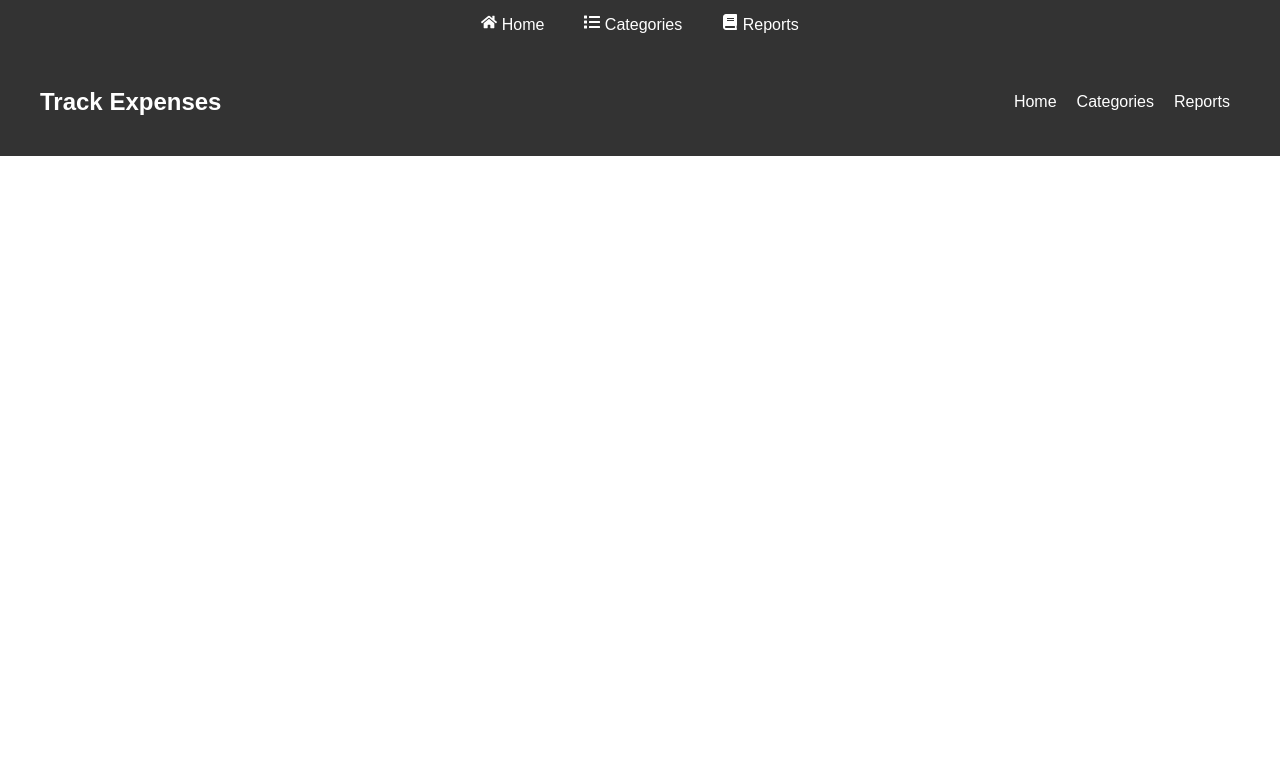
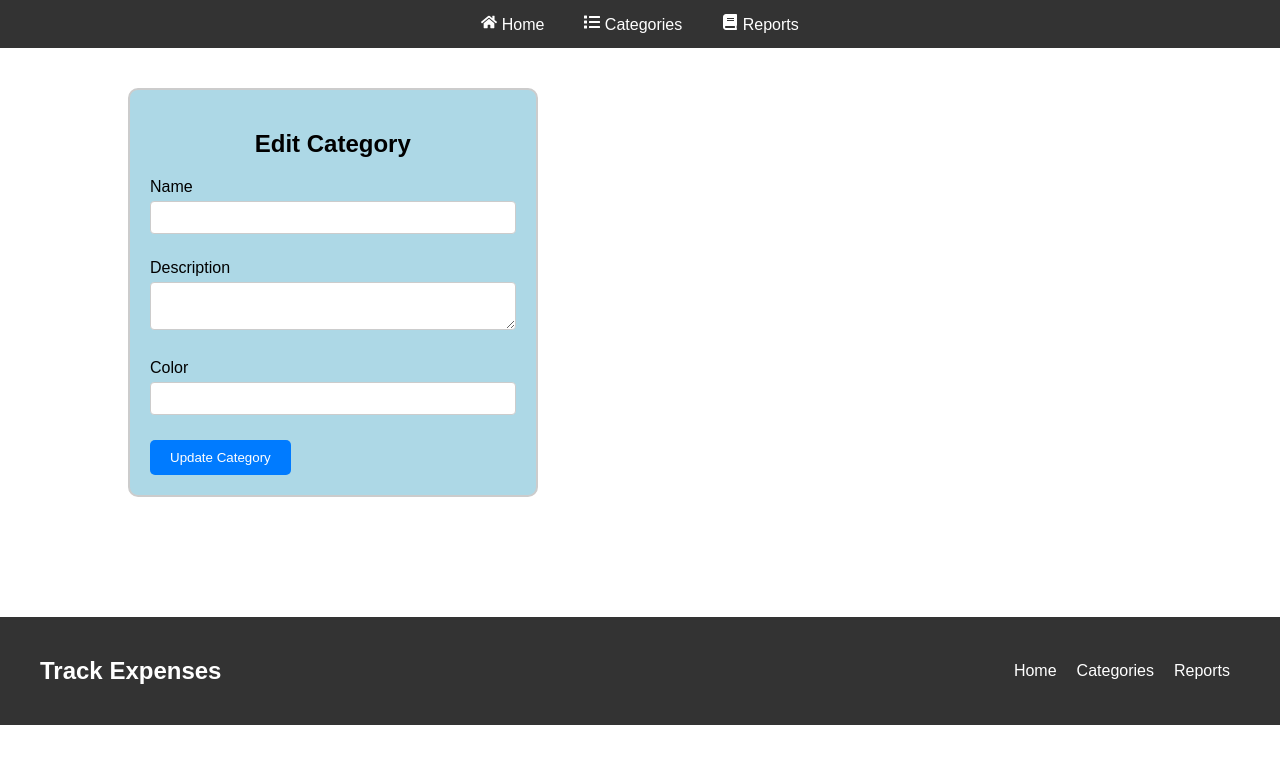
Before and after one commit to jjsn10/cs320, a React (Create React App) app in the folder src/main/frontend/: page /edit-category/1 in a window 1280 px wide. Shown: the top 764 px of the page. Built offline with nearby package versions, Linux system fonts and the light colour scheme; no server answers.

Commit message:
Category CRUD backend and frontend finished

```diff
--- a/src/main/frontend/src/Category.js
+++ b/src/main/frontend/src/Category.js
@@ -1,8 +1,8 @@
-import React, { useState } from "react";
+import React, { useState, useEffect } from "react";
 import { Link } from "react-router-dom";
+import { FontAwesomeIcon } from "@fortawesome/react-fontawesome";
+import { faTrash, faEdit } from "@fortawesome/free-solid-svg-icons";
 import './App.css';
-import {FontAwesomeIcon} from "@fortawesome/react-fontawesome";
-import {faMinus, faPlus, faTrash, faEdit} from "@fortawesome/free-solid-svg-icons";
 
 const Category = () => {
     const [formData, setFormData] = useState({
@@ -10,6 +10,22 @@ const Category = () => {
         description: "",
         color: ""
     });
+    const [categories, setCategories] = useState([]);
+    const [message, setMessage] = useState("");
+
+    useEffect(() => {
+        fetchCategories();
+    }, []);
+
+    const fetchCategories = async () => {
+        try {
+            const response = await fetch("http://localhost:8080/api/categories");
+            const data = await response.json();
+            setCategories(data);
+        } catch (error) {
+            console.error("Error fetching categories:", error);
+        }
+    };
 
     const handleChange = (e) => {
         const { name, value } = e.target;
@@ -31,18 +47,36 @@ const Category = () => {
             });
             if (response.ok) {
                 const data = await response.json();
-                console.log("Category added:", data);
-                // Optionally, reset the form after successful submission
+                setMessage("Category added successfully!");
                 setFormData({
                     name: "",
                     description: "",
                     color: ""
                 });
+                fetchCategories(); // Refresh the list
             } else {
-                console.error("Failed to add category:", response.statusText);
+                setMessage("Failed to add category.");
             }
         } catch (error) {
-            console.error("There was an error adding the category!", error);
+            setMessage("There was an error adding the category!");
+            console.error(error);
+        }
+    };
+
+    const handleDelete = async (id) => {
+        try {
+            const response = await fetch(`http://localhost:8080/api/categories/${id}`, {
+                method: "DELETE"
+            });
+            if (response.ok) {
+                setMessage("Category deleted successfully!");
+                fetchCategories(); // Refresh the list
+            } else {
+                setMessage("Failed to delete category.");
+            }
+        } catch (error) {
+            setMessage("There was an error deleting the category!");
+            console.error(error);
         }
     };
 
@@ -50,6 +84,7 @@ const Category = () => {
         <div className="parent-container">
             <div className="left-div">
                 <h2 className="form-heading">Add Category</h2>
+                {message && <p>{message}</p>}
                 <form className="category-form" onSubmit={handleSubmit}>
                     <div className="form-group">
                         <label htmlFor="name" className="form-label">Name</label>
@@ -93,24 +128,24 @@ const Category = () => {
                 <h2 className="form-heading">List of Categories</h2>
                 <table>
                     <tbody>
-                    <tr>
-                        <td><FontAwesomeIcon icon={faEdit} style={{color: 'blue'}}/></td>
-                        <td>Salary</td>
-                        <td>Monthly Income</td>
-                        <td><FontAwesomeIcon icon={faTrash} style={{color: 'red'}}/></td>
-                    </tr>
-                    <tr>
-                        <td><FontAwesomeIcon icon={faEdit} style={{color: 'blue'}}/></td>
-                        <td>Shopping</td>
-                        <td>Groceries and Clean elements</td>
-                        <td><FontAwesomeIcon icon={faTrash} style={{color: 'red'}}/></td>
-                    </tr>
-                    <tr>
-                        <td><FontAwesomeIcon icon={faEdit} style={{color: 'blue'}}/></td>
-                        <td>Car</td>
-                        <td>Insurance, Gas or Cleaning</td>
-                        <td><FontAwesomeIcon icon={faTrash} style={{color: 'red'}}/></td>
-                    </tr>
+                    {categories.map((category) => (
+                        <tr key={category.id}>
+                            <td>
+                                <Link to={`/edit-category/${category.id}`}>
+                                    <FontAwesomeIcon icon={faEdit} style={{color: 'blue', cursor: 'pointer'}}/>
+                                </Link>
+                            </td>
+                            <td>{category.name}</td>
+                            <td>{category.description}</td>
+                            <td>
+                                <FontAwesomeIcon
+                                    icon={faTrash}
+                                    style={{color: 'red', cursor: 'pointer'}}
+                                    onClick={() => handleDelete(category.id)}
+                                />
+                            </td>
+                        </tr>
+                    ))}
                     </tbody>
                 </table>
             </div>
--- /dev/null
+++ b/src/main/frontend/src/EditCategory.js
@@ -0,0 +1,109 @@
+import React, { useState, useEffect } from "react";
+import { useParams, useNavigate } from "react-router-dom";
+import './App.css';
+
+const EditCategory = () => {
+    const { id } = useParams();
+    const navigate = useNavigate();
+    const [formData, setFormData] = useState({
+        name: "",
+        description: "",
+        color: ""
+    });
+    const [message, setMessage] = useState("");
+
+    useEffect(() => {
+        fetchCategory();
+    }, []);
+
+    const fetchCategory = async () => {
+        try {
+            const response = await fetch(`http://localhost:8080/api/categories/${id}`);
+            const data = await response.json();
+            setFormData(data);
+        } catch (error) {
+            console.error("Error fetching category:", error);
+        }
+    };
+
+    const handleChange = (e) => {
+        const { name, value } = e.target;
+        setFormData({
+            ...formData,
+            [name]: value
+        });
+    };
+
+    const handleSubmit = async (e) => {
+        e.preventDefault();
+
+        try {
+            const response = await fetch(`http://localhost:8080/api/categories/${id}`, {
+                method: "PUT",
+                headers: {
+                    "Content-Type": "application/json"
+                },
+                body: JSON.stringify(formData)
+            });
+            if (response.ok) {
+                setMessage("Category updated successfully!");
+                //navigate("/"); // Redirect to the main page
+                navigate("/category");
+            } else {
+                setMessage("Failed to update category.");
+            }
+        } catch (error) {
+            setMessage("There was an error updating the category!");
+            console.error(error);
+        }
+    };
+
+    return (
+        <div className="parent-container">
+            <div className="left-div">
+                <h2 className="form-heading">Edit Category</h2>
+                {message && <p>{message}</p>}
+                <form className="category-form" onSubmit={handleSubmit}>
+                    <div className="form-group">
+                        <label htmlFor="name" className="form-label">Name</label>
+                        <input
+                            type="text"
+                            id="name"
+                            name="name"
+                            className="form-input"
+                            value={formData.name}
+                            onChange={handleChange}
+                            required
+                        />
+                    </div>
+                    <div className="form-group">
+                        <label htmlFor="description" className="form-label">Description</label>
+                        <textarea
+                            id="description"
+                            name="description"
+                            className="form-input"
+                            value={formData.description}
+                            onChange={handleChange}
+                            required
+                        />
+                    </div>
+                    <div className="form-group">
+                        <label htmlFor="color" className="form-label">Color</label>
+                        <input
+                            type="text"
+                            id="color"
+                            name="color"
+                            className="form-input"
+                            value={formData.color}
+                            onChange={handleChange}
+                            required
+                        />
+                    </div>
+                    <button type="submit" className="form-button">Update Category</button>
+                </form>
+            </div>
+        </div>
+    );
+};
+
+export default EditCategory;
--- a/src/main/frontend/src/index.js
+++ b/src/main/frontend/src/index.js
@@ -6,6 +6,7 @@ import Page2 from './Page2';
 import Navbar from './Navbar';
 import Footer from './Footer';
 import Category from './Category';
+import EditCategory from './EditCategory';
 import Report from './Report';
 //import reportWebVitals from './reportWebVitals';
 import {BrowserRouter, Routers, Router, Routes, Route} from "react-router-dom";
@@ -19,6 +20,7 @@ root.render(
               <Route path="/" element={<App/>} />
               <Route path="/category" element={<Category/>} />
               <Route path="/report" element={<Report/>} />
+              <Route path="/edit-category/:id" element={<EditCategory/>} />
           </Routes>
           <Footer/>
       </BrowserRouter>
```
